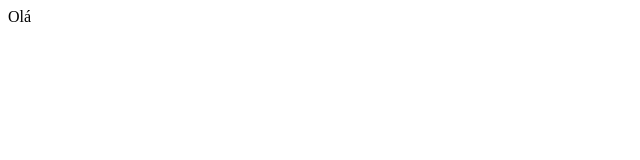
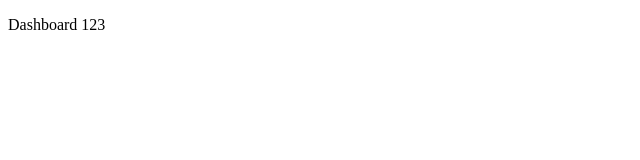
Before and after one commit to rodrigoMedeiros0/curso-react-typescript, a React (Create React App) app: page /pagina-inicial in a window 1280 px wide. Shown: the top 160 px of the page, without its empty margins (0-640 px from the left). Built offline with nearby package versions, Linux system fonts and the light colour scheme.

Commit message:
Feat: add dashboard page and react router dom

```diff
--- a/package.json
+++ b/package.json
@@ -5,6 +5,7 @@
   "dependencies": {
     "react": "^18.2.0",
     "react-dom": "^18.2.0",
+    "react-router-dom": "^6.20.0",
     "web-vitals": "^2.1.4"
   },
   "devDependencies": {
@@ -15,6 +16,7 @@
     "@types/node": "^16.18.65",
     "@types/react": "^18.2.38",
     "@types/react-dom": "^18.2.17",
+    "@types/react-router-dom": "^5.3.3",
     "react-scripts": "5.0.1",
     "typescript": "^4.9.5"
   },
--- a/src/App.tsx
+++ /dev/null
@@ -1,8 +0,0 @@
-
-export const App = () => {
-  return (
-    <div className="App">
-     Olá
-    </div>
-  );
-}
--- /dev/null
+++ b/src/app/pages/dashboard/Dashboard.tsx
@@ -0,0 +1,7 @@
+
+
+export const Dashboard = () => {
+    return (
+        <p>Dashboard 123</p>
+    )
+}
--- /dev/null
+++ b/src/app/pages/index.tsx
@@ -0,0 +1 @@
+export * from './dashboard/Dashboard'
--- /dev/null
+++ b/src/app/routes/index.tsx
@@ -0,0 +1,19 @@
+import {
+  BrowserRouter,
+  Navigate,
+  Route,
+  Routes as Switch,
+} from "react-router-dom";
+import { Dashboard } from "../pages";
+
+export const Routes = () => {
+  return (
+    <BrowserRouter>
+      <Switch>
+        <Route path="/pagina-inicial" element={<Dashboard />}/>
+
+        <Route path="*" element={<Navigate to="/pagina-inicial" />} />
+      </Switch>
+    </BrowserRouter>
+  );
+};
--- /dev/null
+++ b/src/app/shared/components/index.tsx
@@ -0,0 +1 @@
+export {};
--- /dev/null
+++ b/src/app/shared/contexts/index.tsx
@@ -0,0 +1 @@
+export {};
--- /dev/null
+++ b/src/app/shared/hooks/index.tsx
@@ -0,0 +1 @@
+export {};
--- /dev/null
+++ b/src/app/shared/services/index.tsx
@@ -0,0 +1 @@
+export {};
--- a/src/index.tsx
+++ b/src/index.tsx
@@ -1,6 +1,6 @@
 import React from "react";
 import ReactDOM from "react-dom";
-import { App } from "./App";
+import { App } from "./app/App";
 import reportWebVitals from "./reportWebVitals";
 
 ReactDOM.render(
```
Also changed, not shown: src/app/App.tsx (added, +7 -0 lines), 1 other file (tests, documents, lock files or other folders).
